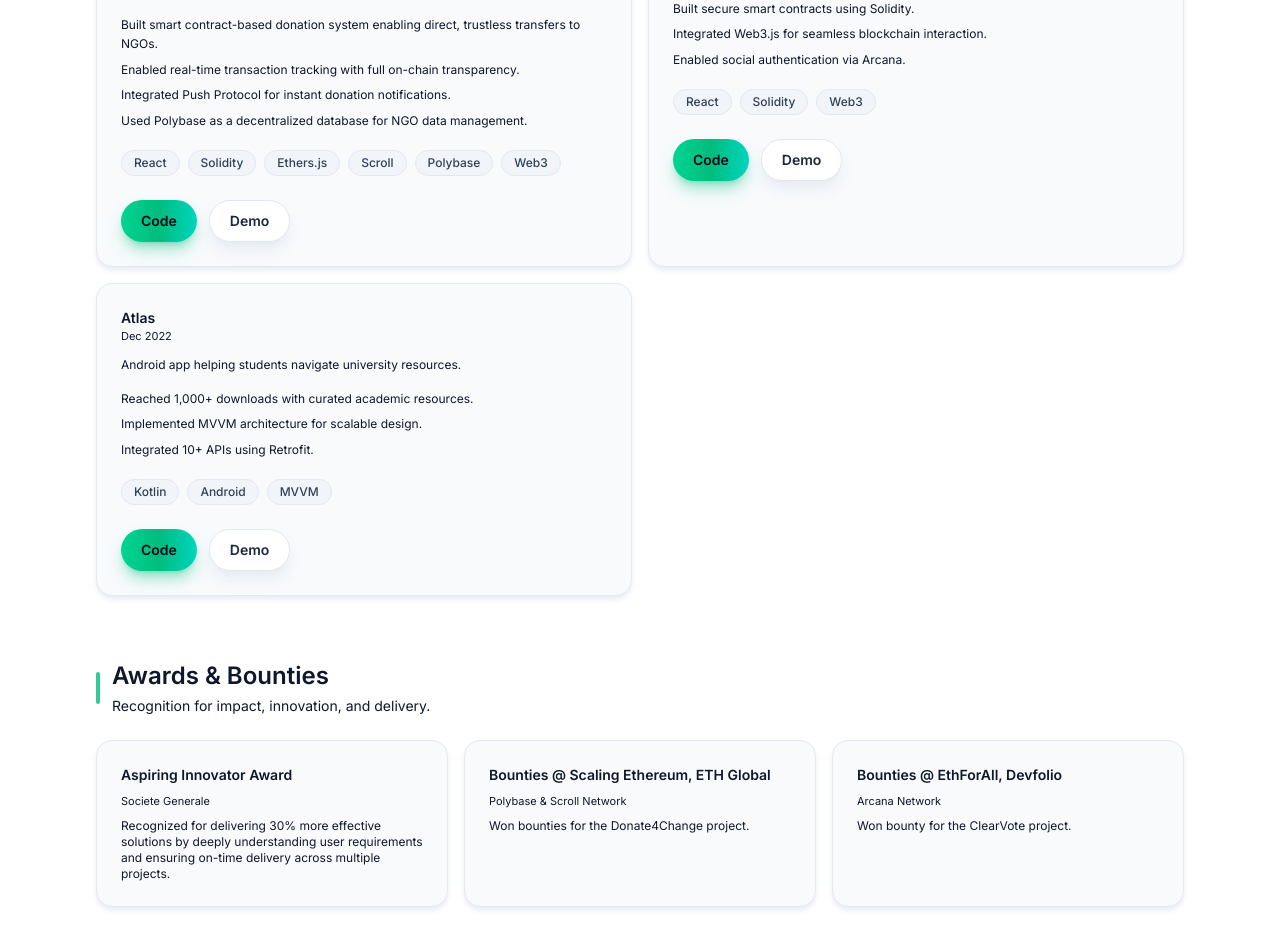
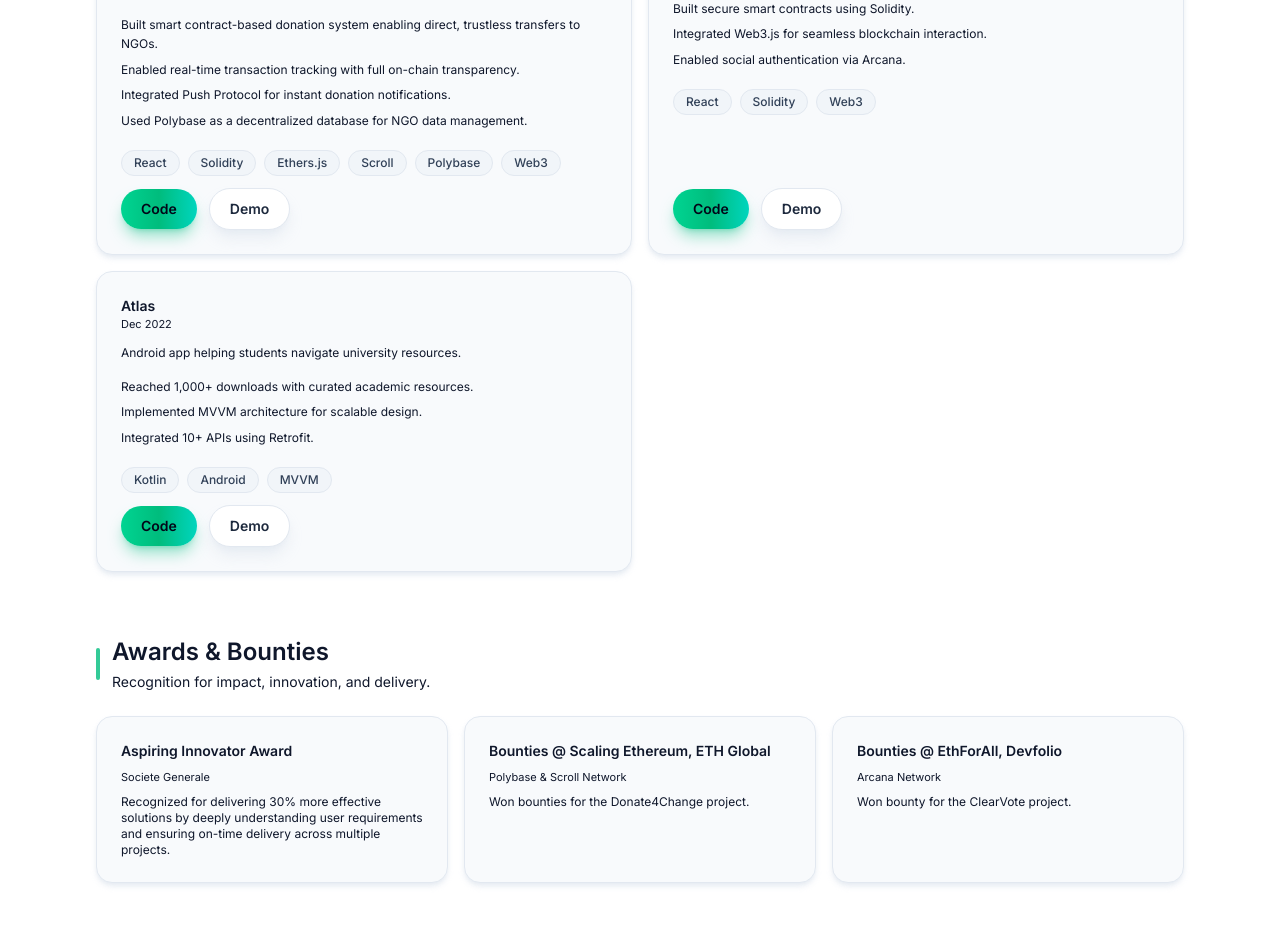
Before and after one commit to Tanishq6210/tanishqtyagi.in, a Next.js app: page / in a window 1280 px wide. Shown: the part 1420-2356 px from the top of the page. Built offline with nearby package versions, Linux system fonts and the light colour scheme.

Commit message:
fixed template email and button layout

```diff
--- a/src/app/page.tsx
+++ b/src/app/page.tsx
@@ -592,19 +592,41 @@ function ProjectsSection() {
                 </span>
               ))}
             </div>
-            <div className="mt-3 flex flex-wrap gap-3 text-xs">
-              <button
-                type="button"
+            <div className="mt-auto flex items-center gap-3 text-xs">
+              {project.codeUrl ? (
+                <a
+                  href={project.codeUrl}
+                  target="_blank"
+                  rel="noopener noreferrer"
                   className="btn-primary px-3 py-1.5 text-xs"
                 >
                   Code
-              </button>
-              <button
-                type="button"
+                </a>
+              ) : (
+                <span
+                  className="btn-primary px-3 py-1.5 text-xs invisible"
+                  aria-hidden="true"
+                >
+                  Code
+                </span>
+              )}
+              {project.demoUrl ? (
+                <a
+                  href={project.demoUrl}
+                  target="_blank"
+                  rel="noopener noreferrer"
                   className="btn-secondary px-3 py-1.5 text-xs"
                 >
                   Demo
-              </button>
+                </a>
+              ) : (
+                <span
+                  className="btn-secondary px-3 py-1.5 text-xs invisible"
+                  aria-hidden="true"
+                >
+                  Demo
+                </span>
+              )}
             </div>
           </motion.article>
         ))}
--- a/src/data/content.ts
+++ b/src/data/content.ts
@@ -11,37 +11,33 @@ export const profile = {
   referralSubjectTemplate: "Referral Request: {Name} | Job IDs: {JobIds}",
   referralBodyTemplate: `Hi {Name},
 
-Thank you for reaching out for a referral — I really appreciate your interest.
+Thanks for reaching out. I’ve received your referral request.
 
-I’ve received your request and will review your profile. I’ll do my best to submit the referral within the next 2 days.
+"Why you are a good fit for the role?":
+Your response: "{candidate_response}"
 
-Candidate Response – Why are you a good fit for the role?
-"{candidate_response}"
+I’ll review it and try to submit the referral within the next 2 days. Once done, you’ll receive a confirmation email from VISA.
 
-Once the referral is successfully submitted, you can expect a confirmation email from VISA.
-
-If you have any further questions, please feel free to continue this email thread.
+If you have any questions, feel free to append the email thread ✌️
 
 Wishing you the very best for the opportunity — hope you make it big 🚀
 
 Warm regards,
-Tanishq Tyagi ✌️`,
+Tanishq Tyagi`,
   messageSubjectTemplate: "Thanks for Reaching Out",
   messageBodyTemplate: `Hi {Name},
 
-Thank you for reaching out through my portfolio — I truly appreciate it.
+Thanks for reaching out — I’ve received your message.
 
 Your Message:
 "{UserMessage}"
 
-I’ve received your message and will go through it carefully. I’ll get back to you shortly regarding your query or any potential collaboration.
-
-If you’d like to share anything additional (documents, links, or more details), please feel free to reply to this email.
+I’ll review it and get back to you shortly ✌️
 
 Looking forward to connecting with you 🤝
 
 Warm regards,
-Tanishq Tyagi ✌️`,
+Tanishq Tyagi`,
   phone: "9837885503",
   github: "https://github.com/git-tanishq-tyagi",
   linkedin: "https://www.linkedin.com/in/tanishq-tyagi",
@@ -137,7 +133,7 @@ export const projects = [
   ],
   tags: ["React", "Solidity", "Web3"],
   codeUrl: "https://github.com/Tanishq6210/Voting_Dapp",
-  demoUrl: ""
+  demoUrl: "https://devfolio.co/projects/clearvote-89db"
 },
 {
   name: "Atlas",
@@ -151,7 +147,7 @@ export const projects = [
   ],
   tags: ["Kotlin", "Android", "MVVM"],
   codeUrl: "https://github.com/Tanishq6210/Atlas-Kotlin/tree/main/Atlas",
-  demoUrl: ""
+  demoUrl: "https://github.com/Tanishq6210/Atlas-Kotlin/tree/main/Atlas"
 },
 ];
 
```
Lines whose indentation alone changed are shown as unchanged.
